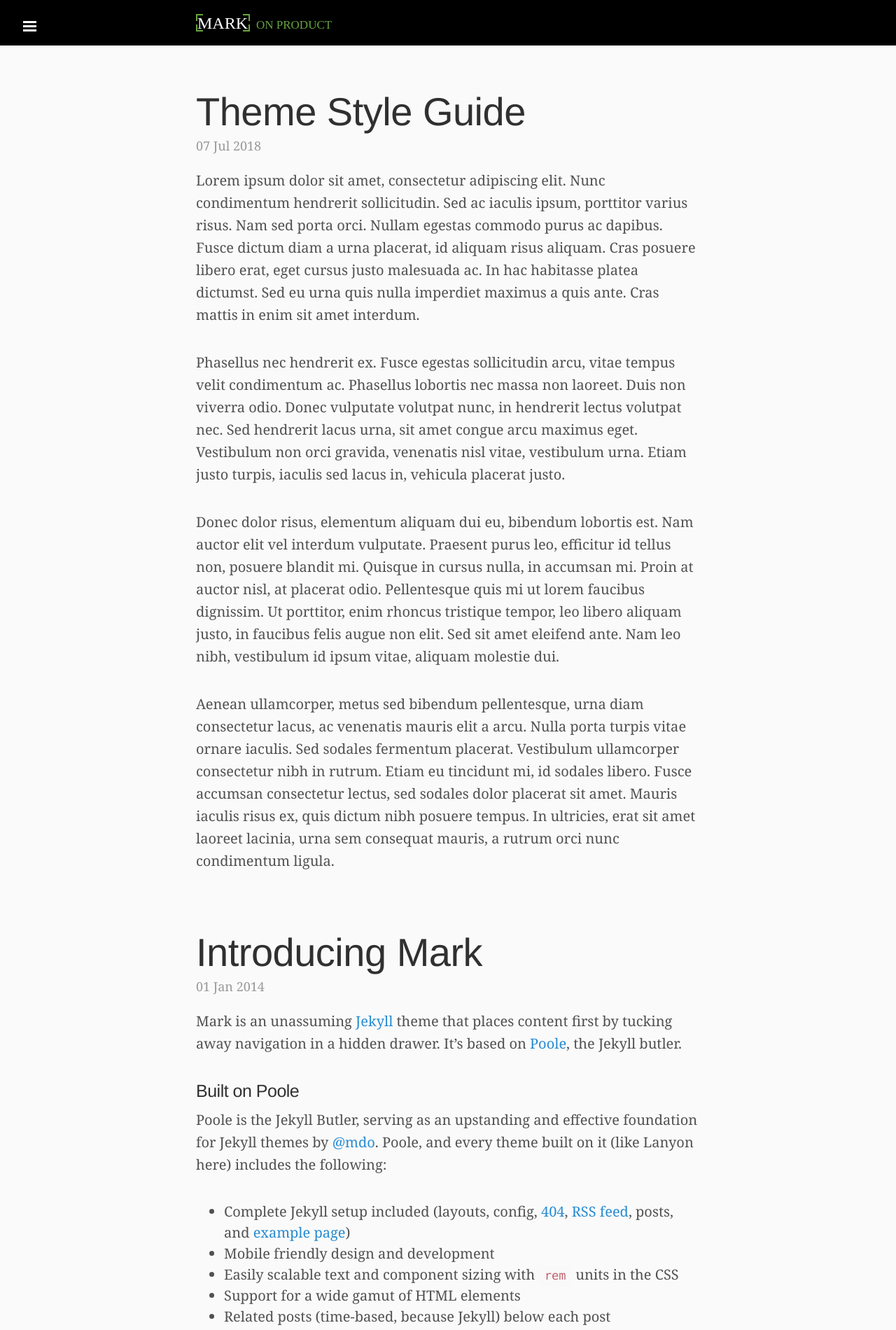
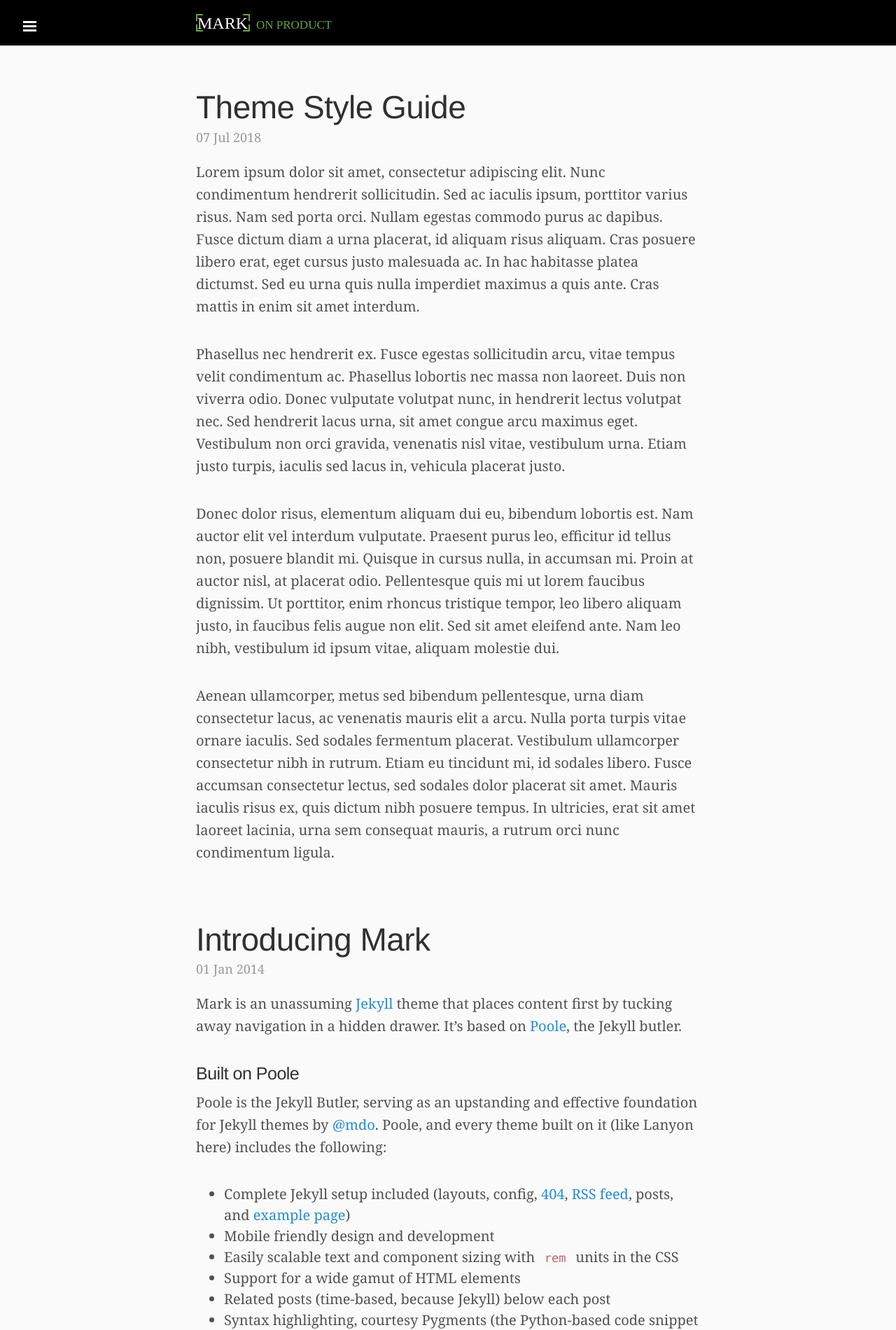
Before and after one commit to markthelefty/markthelefty.github.io, a Jekyll site: the page built from index.html, in a window 1280 px wide. Shown: the top 1900 px of the page at 70% size. Built offline with Jekyll 4.4.1, drawn with Linux system fonts in a browser that asks for light colours; some web fonts are replaced; Markdown is read by kramdown in place of the engine named in the settings; the list of posts is cut into pages by our own code.

Commit message:
type adjustments

```diff
--- a/public/css/custom.css
+++ b/public/css/custom.css
@@ -41,7 +41,7 @@ body {
  */
 
 .post-title {
-  font-size: 2.8rem;
+  font-size: 2.3rem;
   color: #000;
   /*font-weight: 700;*/
  }
```
